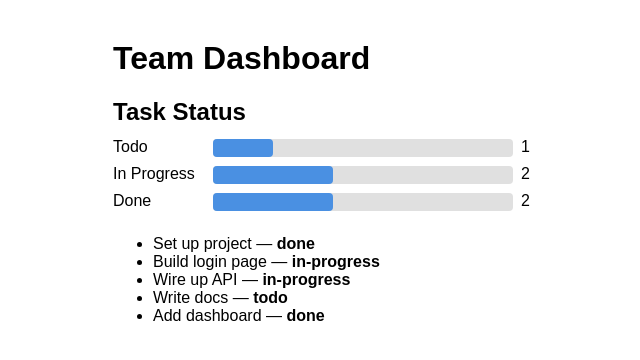
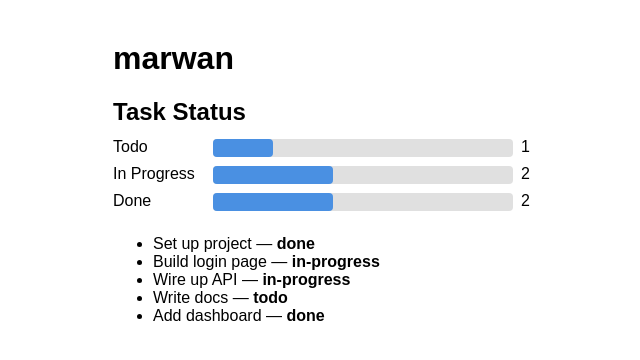
Before and after one commit to Marwan777-dev/multi-agent, a React (Vite) app: page / in a window 1280 px wide. Shown: the top 360 px of the page, without its empty margins (227-867 px from the left). Built offline with nearby package versions, Linux system fonts and the light colour scheme.

Commit message:
change app title to marwan
Co-authored-by: Marwan Tarek <Marwan777-dev@users.noreply.github.com>

```diff
--- a/index.html
+++ b/index.html
@@ -3,7 +3,7 @@
   <head>
     <meta charset="UTF-8" />
     <meta name="viewport" content="width=device-width, initial-scale=1.0" />
-    <title>Agent POC Dashboard</title>
+    <title>marwan</title>
   </head>
   <body>
     <div id="root"></div>
--- a/src/components/Dashboard.jsx
+++ b/src/components/Dashboard.jsx
@@ -5,7 +5,7 @@ import { TaskStatusChart } from './TaskStatusChart.jsx'
 export function Dashboard() {
   return (
     <main style={{ fontFamily: 'sans-serif', maxWidth: 600, margin: '40px auto' }}>
-      <h1>Team Dashboard</h1>
+      <h1>marwan</h1>
       <TaskStatusChart tasks={tasks} />
       <TaskList tasks={tasks} />
     </main>
```
